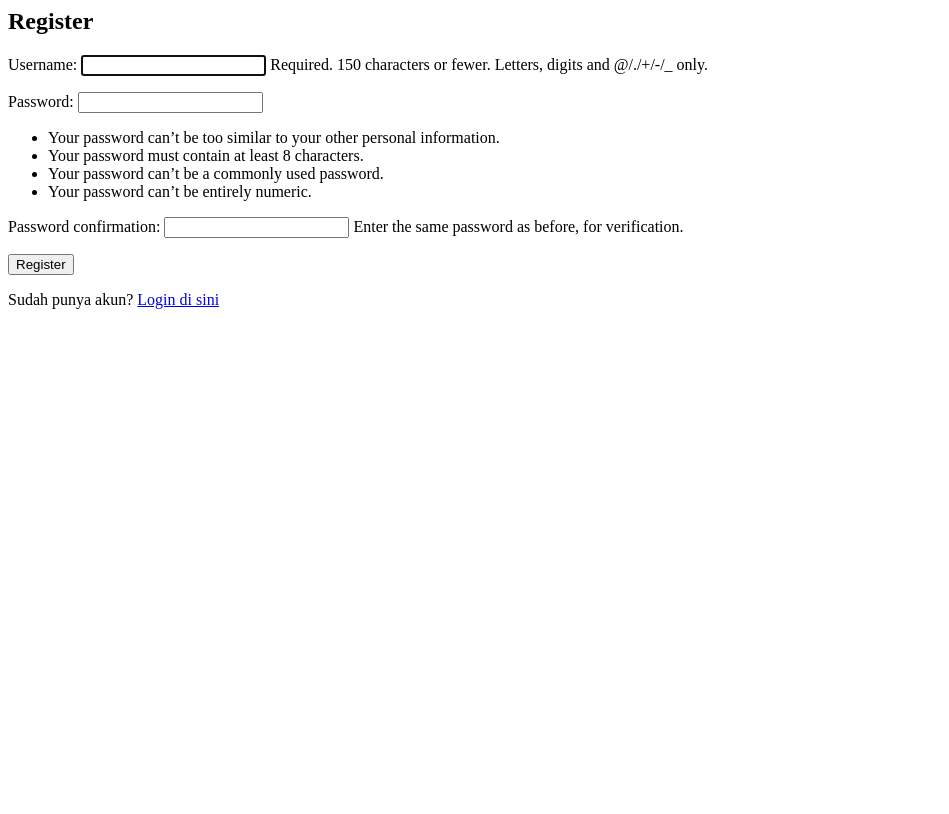
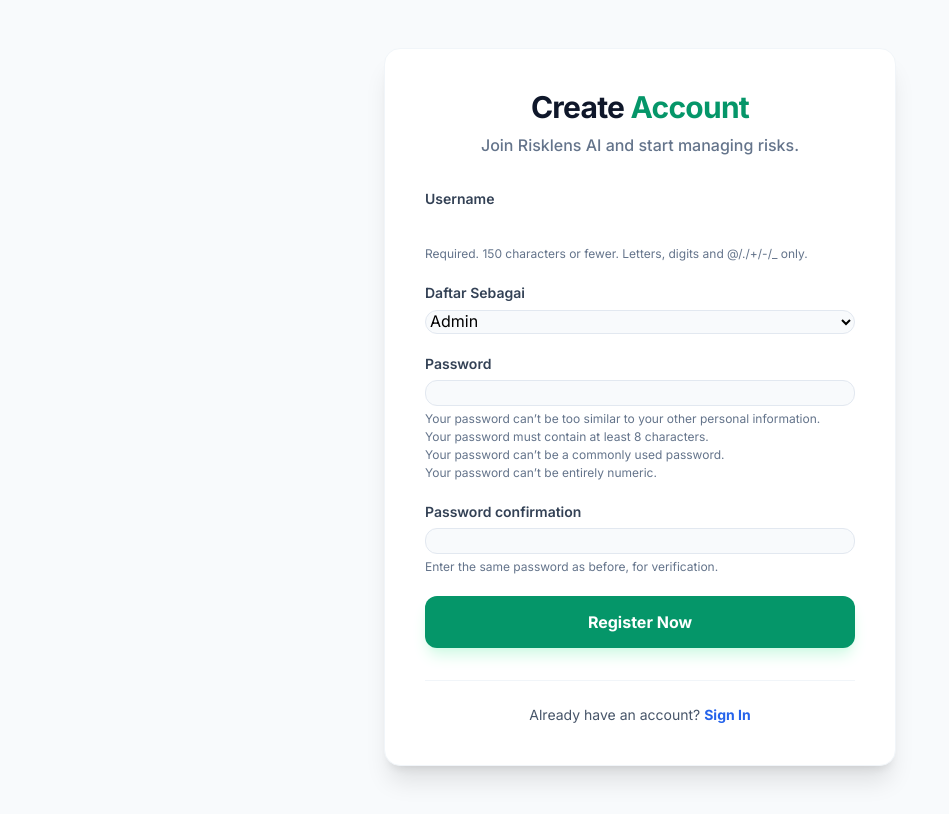
Before and after one commit to americano-indonesiayes/risklens-ai, a Django app: page /register/ in a window 1280 px wide. Shown: the whole page, without its empty margins (0-949 px from the left). Before the commit the page ends 309 px from the top, so only its background shows below. Run offline with Django 5.2, Linux system fonts and the light colour scheme; some libraries are stand-ins or nearby versions.

Commit message:
login page update

```diff
--- /dev/null
+++ b/authentication/forms.py
@@ -0,0 +1,11 @@
+from django import forms
+from django.contrib.auth.forms import UserCreationForm
+from django.contrib.auth.models import User
+from .models import Profile
+
+class RegisterForm(UserCreationForm):
+    role = forms.ChoiceField(choices=Profile.ROLE_CHOICES, label="Daftar Sebagai")
+
+    class Meta(UserCreationForm.Meta):
+        model = User
+        fields = UserCreationForm.Meta.fields + ('role',)
--- a/authentication/templates/register.html
+++ b/authentication/templates/register.html
@@ -1,7 +1,69 @@
-<h2>Register</h2>
-<form method="post">
-    {% csrf_token %}
-    {{ form.as_p }}
-    <button type="submit">Register</button>
-</form>
-<p>Sudah punya akun? <a href="{% url 'login' %}">Login di sini</a></p>
+<!DOCTYPE html>
+<html lang="en">
+<head>
+    <meta charset="UTF-8">
+    <meta name="viewport" content="width=device-width, initial-scale=1.0">
+    <title>Register - Risklens AI</title>
+    <script src="https://cdn.tailwindcss.com"></script>
+    <link href="https://fonts.googleapis.com/css2?family=Inter:wght@400;500;600;700&display=swap" rel="stylesheet">
+    <style>
+        body { font-family: 'Inter', sans-serif; }
+        /* Styling khusus untuk input bawaan Django */
+        input, select {
+            width: 100%;
+            padding: 0.75rem 1rem;
+            background-color: #f8fafc;
+            border: 1px solid #e2e8f0;
+            border-radius: 0.75rem;
+            outline: none;
+            transition: all 0.2s;
+            font-size: 0.875rem;
+        }
+        input:focus, select:focus {
+            ring: 2px;
+            ring-color: #2563eb;
+            border-color: transparent;
+            background-color: white;
+        }
+        /* Memperbaiki tampilan help text bawaan Django */
+        .helptext { font-size: 0.75rem; color: #64748b; margin-top: 0.25rem; display: block; }
+        ul.errorlist { color: #ef4444; font-size: 0.75rem; margin-bottom: 0.5rem; }
+    </style>
+</head>
+<body class="bg-slate-50 flex items-center justify-center min-h-screen p-4 py-12">
+    <div class="bg-white p-10 rounded-2xl shadow-xl w-full max-w-lg border border-slate-100">
+        <div class="text-center mb-8">
+            <h1 class="text-3xl font-extrabold text-slate-900 tracking-tight">Create <span class="text-emerald-600">Account</span></h1>
+            <p class="text-slate-500 mt-2 font-medium">Join Risklens AI and start managing risks.</p>
+        </div>
+
+        <form method="POST" class="space-y-5">
+            {% csrf_token %}
+
+            {% for field in form %}
+            <div>
+                <label class="block text-sm font-semibold text-slate-700 mb-1.5">{{ field.label }}</label>
+                {{ field }}
+                {% if field.errors %}
+                    {{ field.errors }}
+                {% endif %}
+                {% if field.help_text %}
+                    <span class="helptext">{{ field.help_text|safe }}</span>
+                {% endif %}
+            </div>
+            {% endfor %}
+
+            <button type="submit"
+                class="w-full mt-4 py-3.5 px-4 bg-emerald-600 hover:bg-emerald-700 text-white font-bold rounded-xl shadow-lg shadow-emerald-100 transition-all active:scale-[0.98]">
+                Register Now
+            </button>
+        </form>
+
+        <div class="mt-8 pt-6 border-t border-slate-100 text-center">
+            <p class="text-sm text-slate-600">
+                Already have an account? <a href="{% url 'login' %}" class="text-blue-600 font-bold hover:text-blue-700 underline-offset-4 hover:underline">Sign In</a>
+            </p>
+        </div>
+    </div>
+</body>
+</html>
--- a/authentication/views.py
+++ b/authentication/views.py
@@ -2,18 +2,21 @@ from django.shortcuts import render, redirect
 from django.contrib.auth import login, authenticate, logout
 from django.contrib.auth.forms import UserCreationForm, AuthenticationForm
 from django.contrib import messages
+from .forms import RegisterForm
+from .models import Profile
 
 def register_view(request):
     if request.method == "POST":
-        form = UserCreationForm(request.POST)
+        form = RegisterForm(request.POST)
         if form.is_valid():
             user = form.save()
+            role = form.cleaned_data.get('role')
+            Profile.objects.create(user=user, role=role)
+
             login(request, user)
-            messages.success(request, "Registrasi berhasil!")
             return redirect("home")
-        messages.error(request, "Registrasi gagal. Silakan cek kembali data Anda.")
     else:
-        form = UserCreationForm()
+        form = RegisterForm()
     return render(request, "register.html", {"form": form})
 
 def login_view(request):
```
Also changed, not shown: authentication/models.py (+13 -0 lines), authentication/templates/login.html (+56 -7 lines), authentication/migrations/0001_initial.py (added).
